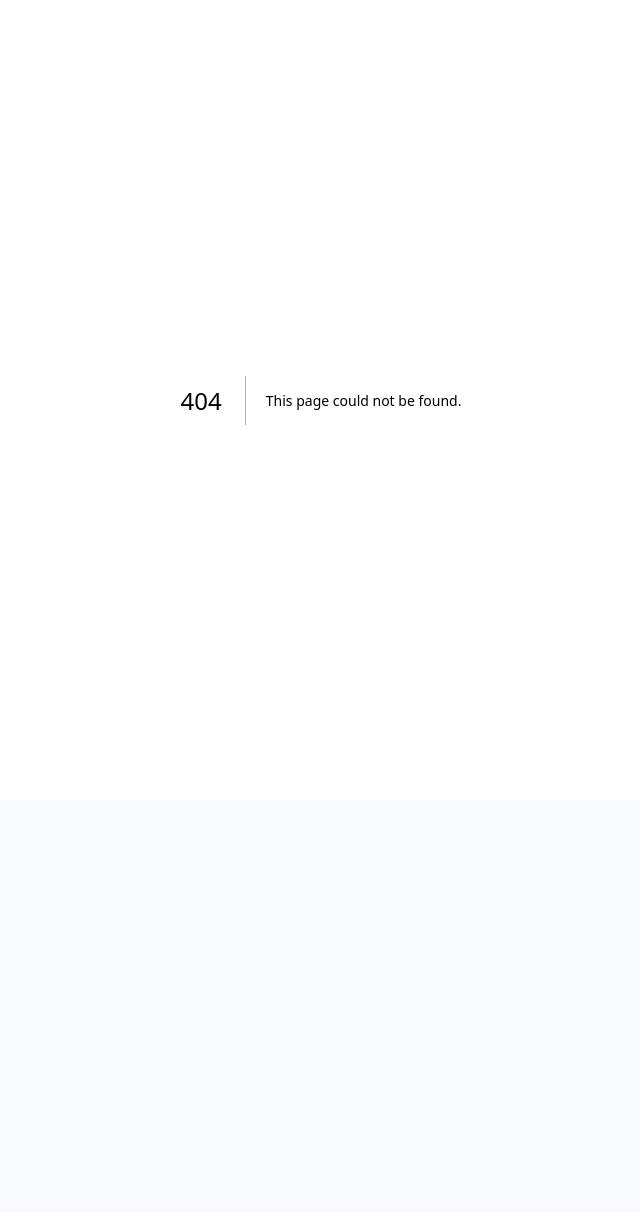
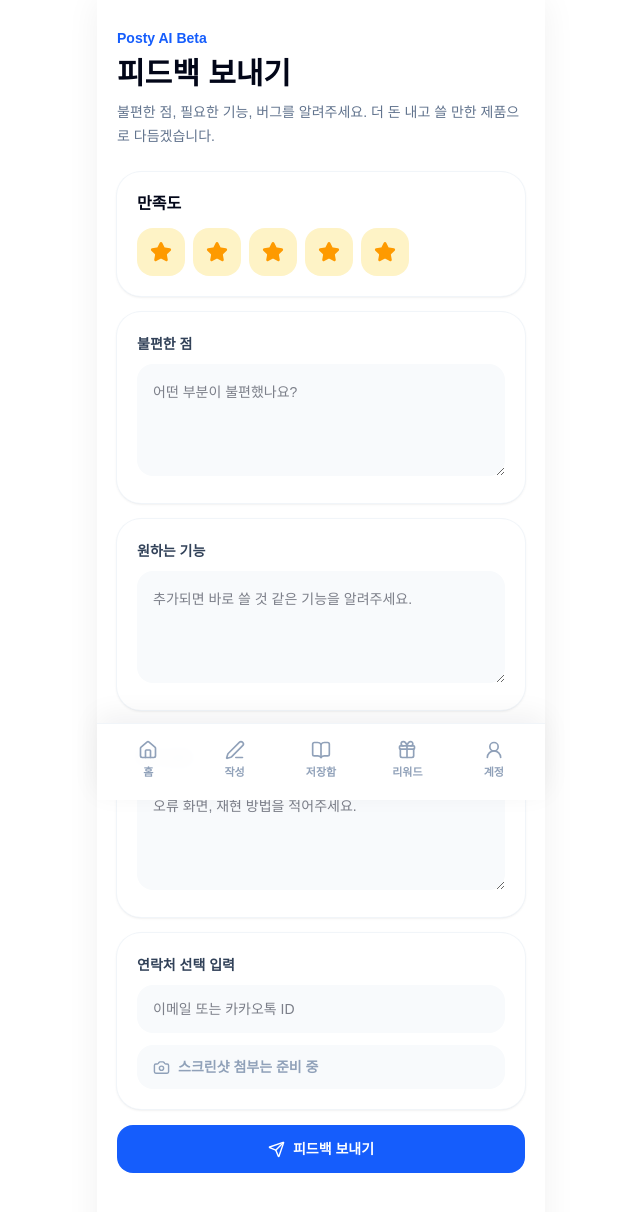
Before and after one commit to mykim2732/tripwriter, a Next.js app: page /feedback in a window 1280 px wide. Before the commit this address had no page. Shown: the top 1212 px of the page, without its empty margins (319-959 px from the left). Before the commit the page ends 800 px from the top, so only its background shows below. Built offline with nearby package versions, Linux system fonts and the light colour scheme.

Commit message:
Sprint 109: add beta feedback page

```diff
--- a/app/admin/page.tsx
+++ b/app/admin/page.tsx
@@ -137,6 +137,11 @@ export default function AdminPage() {
               <h2 className="text-base font-black text-slate-950">최근 오류 로그</h2>
               <p className="mt-2 rounded-2xl bg-slate-50 px-4 py-3 text-sm font-bold leading-6 text-slate-500">`lib/logger.ts` 기반 local/server mock 로그가 준비됐어요. 운영 DB 로그 테이블을 연결하면 API, AI, 결제, 발행 오류를 이 영역에 표시할 수 있습니다.</p>
             </article>
+
+            <article className="rounded-3xl bg-white p-5 shadow-sm ring-1 ring-slate-100">
+              <h2 className="text-base font-black text-slate-950">최근 베타 피드백</h2>
+              <p className="mt-2 rounded-2xl bg-slate-50 px-4 py-3 text-sm font-bold leading-6 text-slate-500">현재 피드백은 `/feedback`에서 localStorage mock으로 저장됩니다. 운영 전용 feedback 테이블을 연결하면 별점, 버그 신고, 기능 요청을 이곳에서 볼 수 있어요.</p>
+            </article>
           </div>
         )}
       </section>
--- /dev/null
+++ b/app/feedback/page.tsx
@@ -0,0 +1,83 @@
+"use client";
+
+import { Camera, Send, Star } from "lucide-react";
+import { FormEvent, useState } from "react";
+import { PageShell } from "@/components/PageShell";
+
+type FeedbackDraft = {
+  rating: number;
+  pain: string;
+  feature: string;
+  bug: string;
+  contact: string;
+  createdAt: string;
+};
+
+export default function FeedbackPage() {
+  const [rating, setRating] = useState(5);
+  const [pain, setPain] = useState("");
+  const [feature, setFeature] = useState("");
+  const [bug, setBug] = useState("");
+  const [contact, setContact] = useState("");
+  const [message, setMessage] = useState("");
+
+  function submit(event: FormEvent<HTMLFormElement>) {
+    event.preventDefault();
+    const next: FeedbackDraft = { rating, pain, feature, bug, contact, createdAt: new Date().toISOString() };
+    const previous = JSON.parse(localStorage.getItem("posty_feedback") || "[]") as FeedbackDraft[];
+    localStorage.setItem("posty_feedback", JSON.stringify([next, ...previous].slice(0, 20)));
+    setMessage("피드백을 저장했어요. 베타 개선에 바로 반영할게요.");
+    setPain("");
+    setFeature("");
+    setBug("");
+    setContact("");
+  }
+
+  return (
+    <PageShell>
+      <section className="px-5 pb-28 pt-7">
+        <div className="mb-6">
+          <p className="text-sm font-bold text-blue-600">Posty AI Beta</p>
+          <h1 className="mt-2 text-3xl font-black text-slate-950">피드백 보내기</h1>
+          <p className="mt-2 text-sm leading-6 text-slate-500">불편한 점, 필요한 기능, 버그를 알려주세요. 더 돈 내고 쓸 만한 제품으로 다듬겠습니다.</p>
+        </div>
+
+        <form onSubmit={submit} className="space-y-4">
+          <article className="rounded-3xl bg-white p-5 shadow-sm ring-1 ring-slate-100">
+            <h2 className="text-base font-black text-slate-950">만족도</h2>
+            <div className="mt-3 flex gap-2">
+              {[1, 2, 3, 4, 5].map((value) => (
+                <button key={value} type="button" onClick={() => setRating(value)} className={`flex h-12 w-12 items-center justify-center rounded-2xl ${rating >= value ? "bg-amber-100 text-amber-500" : "bg-slate-100 text-slate-300"}`}>
+                  <Star size={22} fill="currentColor" />
+                </button>
+              ))}
+            </div>
+          </article>
+
+          <Field label="불편한 점" value={pain} onChange={setPain} placeholder="어떤 부분이 불편했나요?" />
+          <Field label="원하는 기능" value={feature} onChange={setFeature} placeholder="추가되면 바로 쓸 것 같은 기능을 알려주세요." />
+          <Field label="버그 신고" value={bug} onChange={setBug} placeholder="오류 화면, 재현 방법을 적어주세요." />
+
+          <article className="rounded-3xl bg-white p-5 shadow-sm ring-1 ring-slate-100">
+            <label className="text-sm font-black text-slate-700">연락처 선택 입력</label>
+            <input value={contact} onChange={(event) => setContact(event.target.value)} placeholder="이메일 또는 카카오톡 ID" className="mt-2 h-12 w-full rounded-2xl bg-slate-50 px-4 text-sm outline-none focus:ring-2 focus:ring-blue-200" />
+            <div className="mt-3 flex items-center gap-2 rounded-2xl bg-slate-50 px-4 py-3 text-sm font-bold text-slate-400"><Camera size={17} /> 스크린샷 첨부는 준비 중</div>
+          </article>
+
+          <button type="submit" className="flex min-h-12 w-full items-center justify-center gap-2 rounded-2xl bg-blue-600 px-4 text-sm font-black text-white"><Send size={17} /> 피드백 보내기</button>
+        </form>
+
+        {message && <p className="mt-4 rounded-2xl bg-blue-50 px-4 py-3 text-sm font-bold text-blue-700">{message}</p>}
+      </section>
+    </PageShell>
+  );
+}
+
+function Field({ label, value, onChange, placeholder }: { label: string; value: string; onChange: (value: string) => void; placeholder: string }) {
+  return (
+    <label className="block rounded-3xl bg-white p-5 shadow-sm ring-1 ring-slate-100">
+      <span className="text-sm font-black text-slate-700">{label}</span>
+      <textarea value={value} onChange={(event) => onChange(event.target.value)} placeholder={placeholder} className="mt-2 min-h-28 w-full rounded-2xl bg-slate-50 p-4 text-sm leading-6 outline-none focus:ring-2 focus:ring-blue-200" />
+    </label>
+  );
+}
```
Also changed, not shown: app/support/page.tsx (+2 -1 lines).
